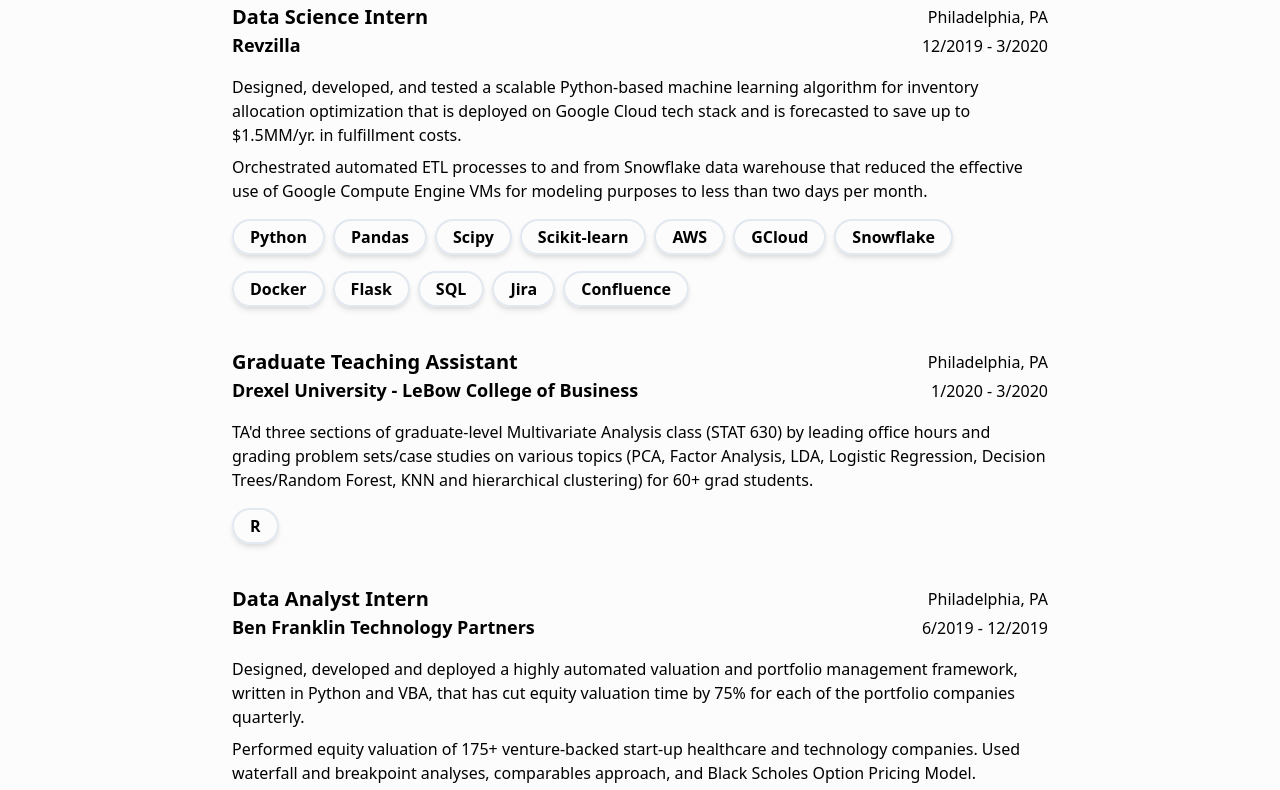
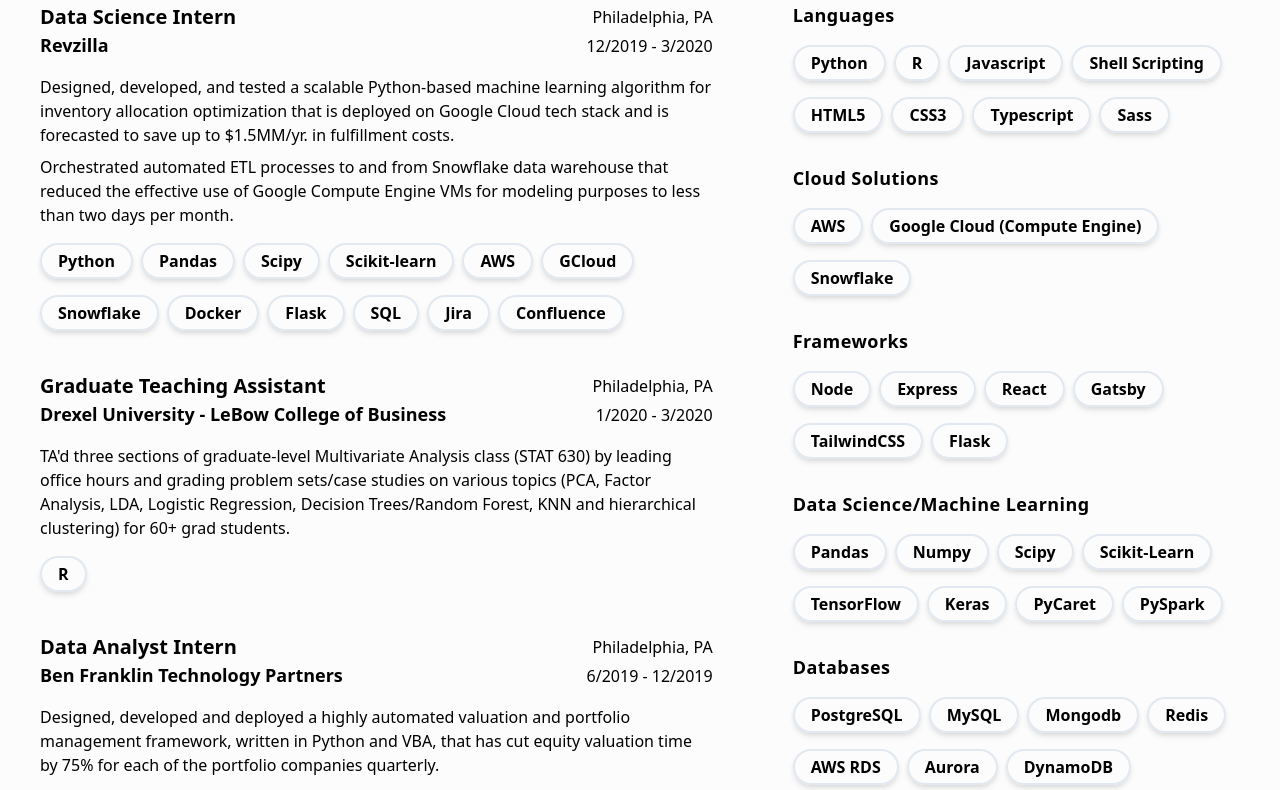
Before and after one commit to antoniolofiego/cloud-resume, a Gatsby site: page / in a window 1280 px wide. Shown: the part 308-1098 px from the top of the page. Built offline with nearby package versions, Linux system fonts and the light colour scheme; Gatsby itself is replaced by a stand-in of ours.

Commit message:
Implement Grid layout

```diff
--- a/src/pages/index.js
+++ b/src/pages/index.js
@@ -3,6 +3,7 @@ import React from 'react';
 import Header from '../components/Header';
 import Experience from '../components/Experience';
 import ProjectGroup from '../components/ProjectGroup';
+import Skills from '../components/skills';
 
 import SEO from '../components/SEO';
 import '../styles.css';
@@ -17,8 +18,15 @@ const IndexPage = () => (
             role={resume.role}
             contacts={resume.contacts}
         />
-        <Experience data={resume.experience} />
-        <ProjectGroup data={resume.projects} />
+        <div className='lg:grid lg:grid-col-8 lg:max-w-7xl lg:mx-auto'>
+            <div className='lg:col-start-1 lg:col-end-6'>
+                <Experience data={resume.experience} />
+                <ProjectGroup data={resume.projects} />
+            </div>
+            <div className='lg:col-start-6 lg:col-end-9'>
+                <Skills data={resume.skills} />
+            </div>
+        </div>
     </div>
 );
 
```
